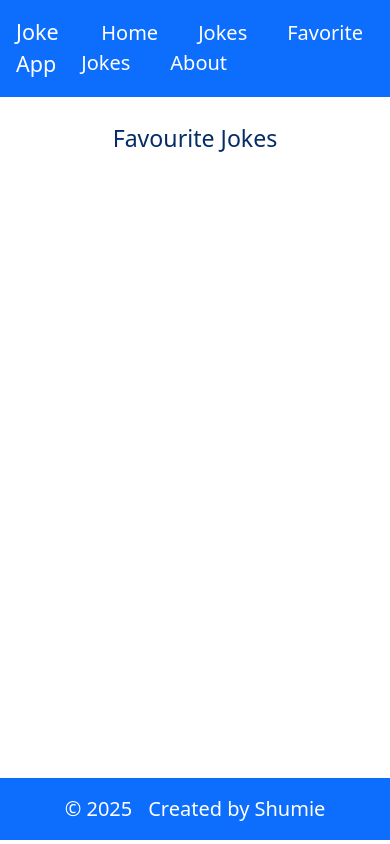
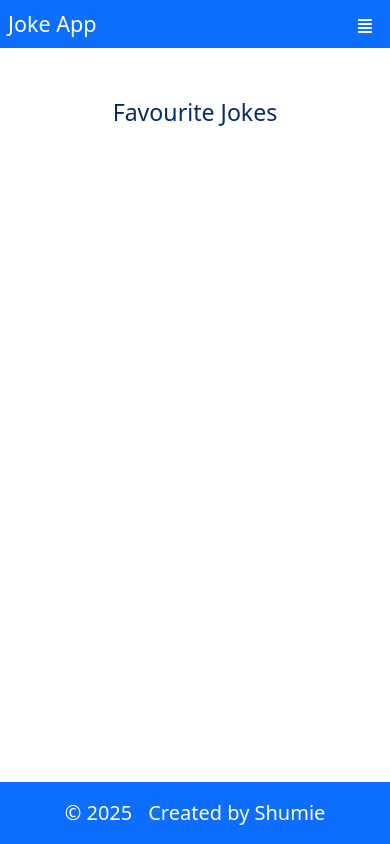
Before and after one commit to Shumieb/JokeWebAppReact, a React (Vite) app: page /favorite-jokes in a window 390 px wide. Built offline with nearby package versions, Linux system fonts and the light colour scheme.

Commit message:
added responsive design

```diff
--- a/src/App.css
+++ b/src/App.css
@@ -1,6 +1,11 @@
 #root {
   margin: 0;
   padding: 0;
+}
+
+html,
+body {
+  height: 100%;
 }
 
 a {
@@ -30,6 +35,15 @@ a {
 
 .custom-img {
   opacity: 0.7;
+}
+
+.custom-min-punchline-h {
+  margin-top: 2rem;
+  min-height: 18rem;
+}
+
+.custom-min-joke-card-w {
+  min-width: 100%;
 }
 
 @keyframes bounceIn {
@@ -126,3 +140,31 @@ a {
 .bounce-side {
   animation: bounceSide 3s infinite 0.1s;
 }
+
+@media (min-width: 576px) {
+  .custom-min-joke-card-w {
+    width: 95%;
+  }
+}
+
+@media (min-width: 768px) {
+  .custom-img-container {
+    z-index: 0;
+    transform: rotate(0deg);
+  }
+}
+
+@media (min-width: 992px) {
+  .custom-img-container {
+    z-index: -10;
+    transform: rotate(8deg);
+  }
+}
+
+@media (min-width: 1200px) {
+  .custom-min-joke-card-w {
+    width: 100%;
+  }
+}
+
+@media (min-width: 1400px) {}
--- a/src/components/FavJokeCard/favJokeCard.jsx
+++ b/src/components/FavJokeCard/favJokeCard.jsx
@@ -17,7 +17,7 @@ function FavJokeCard({ joke }) {
                 onClick={() => removeLikedJoke(joke.id)}
                 className='btn btn-danger text-white fs-5 float-end d-flex justify-content-between align-items-center'>
                 <span className='d-block mx-1 pb-1'><BsTrashFill /></span>
-                <span className='d-block mx-1'>Remove From Favourites</span>
+                <span className='d-block mx-1'>Remove</span>
             </button>
         </div>
     )
--- a/src/components/Footer/footer.jsx
+++ b/src/components/Footer/footer.jsx
@@ -3,7 +3,7 @@ import React from 'react'
 function Footer() {
     return (
         <footer
-            className='d-flex flex-1 justify-content-center align-items-center pt-3 px-4 bg-primary text-white mx-auto mt-4'
+            className='d-flex flex-1 justify-content-center align-items-center pt-3 px-4 bg-primary text-white mx-auto mt-4 w-100'
         >
             <p className='mx-2 fs-5'>&copy; 2025</p>
             <p className='mx-2 fs-5'>Created by Shumie</p>
--- a/src/components/Header/header.jsx
+++ b/src/components/Header/header.jsx
@@ -1,18 +1,53 @@
-import React from 'react'
-import { NavLink } from 'react-router'
+import { useState } from 'react'
+import { NavLink, Link } from 'react-router'
+import { FaAlignJustify } from "react-icons/fa6";
 
 function Header() {
+
+    const [showMobileNav, setShowMobileNav] = useState(false)
+
     return (
-        <nav className="bg-primary mb-4 p-2">
-            <div className="d-flex justify-content-between align-items-center mx-auto p-1">
+        <nav className="mb-3 mb-md-5 w-100">
+            <div className="d-flex justify-content-between align-items-center mx-auto p-1 bg-primary w-100">
                 <NavLink className="text-white fs-4 p-1" to="/">Joke App</NavLink>
-                <div className="p-1">
+                <div className='d-block d-md-none pr-2'>
+                    <button
+                        className="btn text-white btn-primary"
+                        type="button"
+                        onClick={() => setShowMobileNav(!showMobileNav)}
+                    >
+                        <FaAlignJustify />
+                    </button>
+                </div>
+                <div className="p-1 d-none d-md-block">
                     <NavLink className="text-white fs-5 mx-3 p-1" to="/">Home</NavLink>
                     <NavLink className="text-white fs-5 mx-3 p-1" to="/joke">Jokes</NavLink>
                     <NavLink className="text-white fs-5 mx-3 p-1" to="/favorite-jokes">Favorite Jokes</NavLink>
                     <NavLink className="text-white fs-5 mx-3 p-1" to="/about">About</NavLink>
                 </div>
             </div>
+
+            {
+                showMobileNav &&
+                (
+                    <div className="d-block d-md-none w-100">
+                        <ul className="navbar-nav me-auto px-4 d-flex flex-row justify-content-between align-items-center py-2">
+                            <li>
+                                <Link to="/" className="fs-6 text-primary-emphasis">Home</Link>
+                            </li>
+                            <li>
+                                <Link to="/joke" className="fs-6 text-primary-emphasis">Jokes</Link>
+                            </li>
+                            <li>
+                                <Link to="/favorite-jokes" className="fs-6 text-primary-emphasis">Favorite Jokes</Link>
+                            </li>
+                            <li>
+                                <Link to="/about" className="fs-6 text-primary-emphasis">About</Link>
+                            </li>
+                        </ul>
+                    </div>
+                )
+            }
         </nav>
     )
 }
--- a/src/components/JokeCard/jokeCard.jsx
+++ b/src/components/JokeCard/jokeCard.jsx
@@ -10,16 +10,16 @@ function JokeCard({ currentJoke, showPunchline, handleDisplayPunchline, handleDi
     }
 
     return (
-        <section className=' my-5 p-2 mx-auto'>
-            <div className="mb-2 p-2">
+        <section className='my-md-5 p-1 p-md-2 mx-auto custom-min-joke-card-w'>
+            <div className="mb-md-2 px-1 px-md-2 p-md-2 mx-auto">
                 <p className='fs-3 text-capitalize text-primary-emphasis px-2'>
                     {currentJoke.type.length > 0 ? currentJoke.type + " Joke" : "Loading Joke...."}
                 </p>
             </div>
-            <div className='row p-2 mx-auto'>
-                <div className="col-6 p-1 mx-auto" style={{ minHeight: "18rem" }}>
-                    <div className='text-start py-1 px-2 h-100 w-100'>
-                        <p className='fs-3 text-primary-emphasis opacity-75'>Set Up</p>
+            <div className='row p-md-2 mx-auto'>
+                <div className="col-sm-12 col-lg-6 px-1 mx-auto">
+                    <div className='text-start px-2 py-lg-4 mx-auto'>
+                        <p className='fs-3 text-primary-emphasis opacity-75 mt-lg-5'>Set Up</p>
                         <p className='fs-5 pb-2 text-primary-emphasis'>
                             {currentJoke.setup.length > 0 ? currentJoke.setup : "Loading Joke...."}
                         </p>
@@ -36,7 +36,7 @@ function JokeCard({ currentJoke, showPunchline, handleDisplayPunchline, handleDi
                         }
                     </div>
                 </div>
-                <div className="card col-6 p-2 mx-auto bg-primary text-white">
+                <div className="card col-sm-12 col-lg-6 p-2 mx-auto bg-primary text-white custom-min-punchline-h">
                     {
                         !showPunchline &&
                         (
--- a/src/components/LandingPage/landingPage.jsx
+++ b/src/components/LandingPage/landingPage.jsx
@@ -3,8 +3,9 @@ import { Link } from "react-router";
 
 function LandingPage() {
     return (
-        <div className='row custom-min-vh-75 my-auto'>
-            <div className='col-6 d-flex flex-column justify-content-center align-items-center py-3'>
+        <div className='row my-auto'>
+            <div className="d-block d-md-none py-5 bg-inherit"></div>
+            <div className='col-lg-6 col-sm-12 d-flex flex-column justify-content-center align-items-center py-2'>
                 <div className="text-primary-emphasis mb-2 p-2 w-75 mx-auto d-flex justify-content-around">
                     <span className="fs-4 mx-2 d-block bounce-in"><BsEmojiSunglassesFill /></span>
                     <span className="fs-4 mx-2 d-block fade"><BsEmojiLaughingFill /></span>
@@ -23,7 +24,7 @@ function LandingPage() {
                     Get Joke
                 </Link>
             </div>
-            <div className='col-6 custom-img-container bg-primary p-0 rounded border border-primary border-opacity-25'>
+            <div className='d-none d-md-block col-md-12 col-lg-6 custom-img-container mt-md-5 bg-primary p-0 rounded border border-primary border-opacity-25'>
                 <img
                     src="https://images.pexels.com/photos/16838917/pexels-photo-16838917/free-photo-of-repeat-until-funny.jpeg"
                     alt=""
--- a/src/components/Layout/layout.jsx
+++ b/src/components/Layout/layout.jsx
@@ -5,9 +5,9 @@ import Footer from '../Footer/footer'
 
 function Layout() {
     return (
-        <div className='mx-auto'>
+        <div className='mx-auto d-flex flex-column justify-content-between align-items-center min-vh-100'>
             <Header />
-            <div>
+            <div className='h-100'>
                 <Outlet />
             </div>
             <Footer />
--- a/src/pages/favJokesPage/favJokesPage.jsx
+++ b/src/pages/favJokesPage/favJokesPage.jsx
@@ -15,9 +15,9 @@ function FavJokesPage() {
     }
 
     return (
-        <main className='container text-center custom-vh-75'>
+        <main className='container text-center custom-vh-75 custom-min-joke-card-w'>
             <p className='fs-3 text-primary-emphasis mb-4'>Favourite Jokes</p>
-            <section>
+            <section className='custom-min-joke-card-w'>
                 {
                     favJokes.map((joke) => {
                         return (
--- a/src/pages/jokePage.js/jokePage.jsx
+++ b/src/pages/jokePage.js/jokePage.jsx
@@ -80,7 +80,7 @@ function JokePage() {
 
 
     return (
-        <div className='container custom-min-vh-71 my-2'>
+        <div className='container custom-min-vh-71 my-md-2 vw-100'>
             <JokeCard
                 currentJoke={currentJoke}
                 showPunchline={showPunchline}
```
